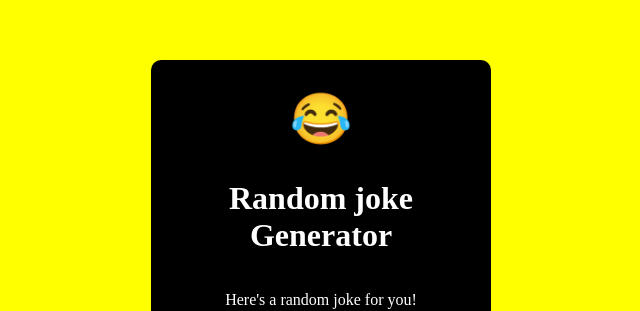
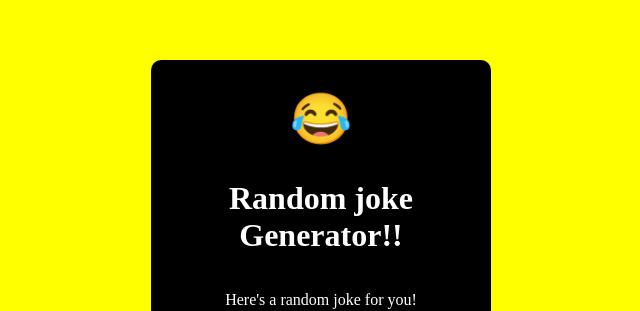
Before and after one commit to venkatthirupathi/randomjokegenerator, a plain HTML site: page index.html in a window 1280 px wide. Shown: the part 170-481 px from the top of the page, without its empty margins (319-959 px from the left). Drawn offline with Linux system fonts and the light colour scheme; no server answers.

Commit message:
Update index.html,!!

```diff
--- a/index.html
+++ b/index.html
@@ -10,7 +10,7 @@
     <div class="container">
         <div class="box">
             <div class="smiley">&#128514;</div>
-            <h1>Random joke Generator
+            <h1>Random joke Generator!!
             </h1>
             <p id="jokegenerator">Here's a random joke for you!</p>
             <button id="btn">Get Random Joke</button>
```
